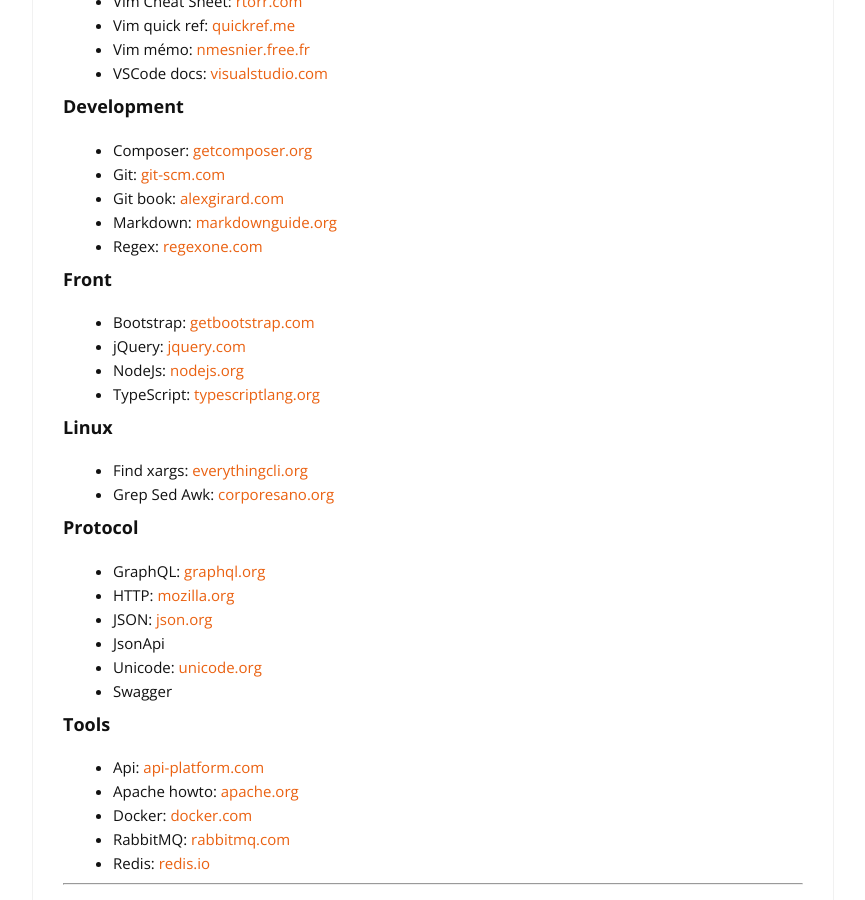
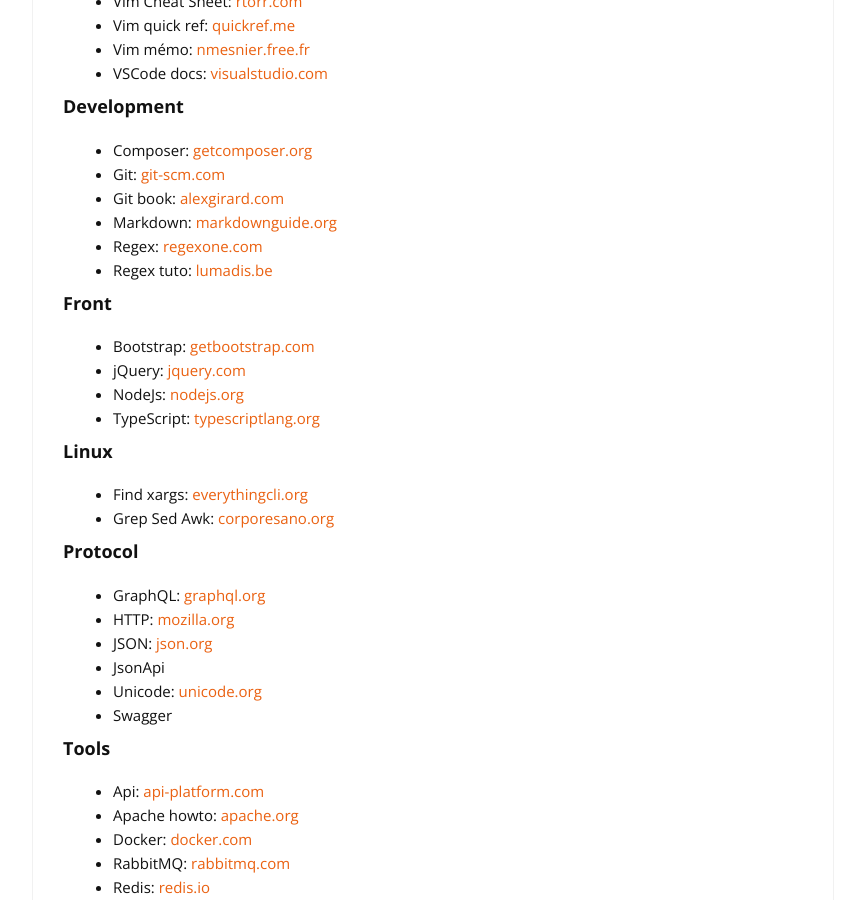
Before and after one commit to cylmat/cylmat.github.io, a Jekyll site: the page built from _pages/USEFUL.md, in a window 1280 px wide and 900 px high, scrolled down 1646 px. Shown: the whole window, without its empty margins (207-1072 px from the left). Built offline with Jekyll 4.4.1, drawn with Linux system fonts in a browser that asks for light colours; nearby versions of some CDN libraries.

Commit message:
Update USEFUL.md

```diff
--- a/_pages/USEFUL.md
+++ b/_pages/USEFUL.md
@@ -66,6 +66,7 @@
 + Git book: [alexgirard.com](https://alexgirard.com/git-book)
 + Markdown: [markdownguide.org](https://www.markdownguide.org/cheat-sheet)
 + Regex: [regexone.com](https://regexone.com)
++ Regex tuto: [lumadis.be](https://lumadis.be/regex)
 
 ### Front
 - Bootstrap: [getbootstrap.com](https://getbootstrap.com/docs)
```
